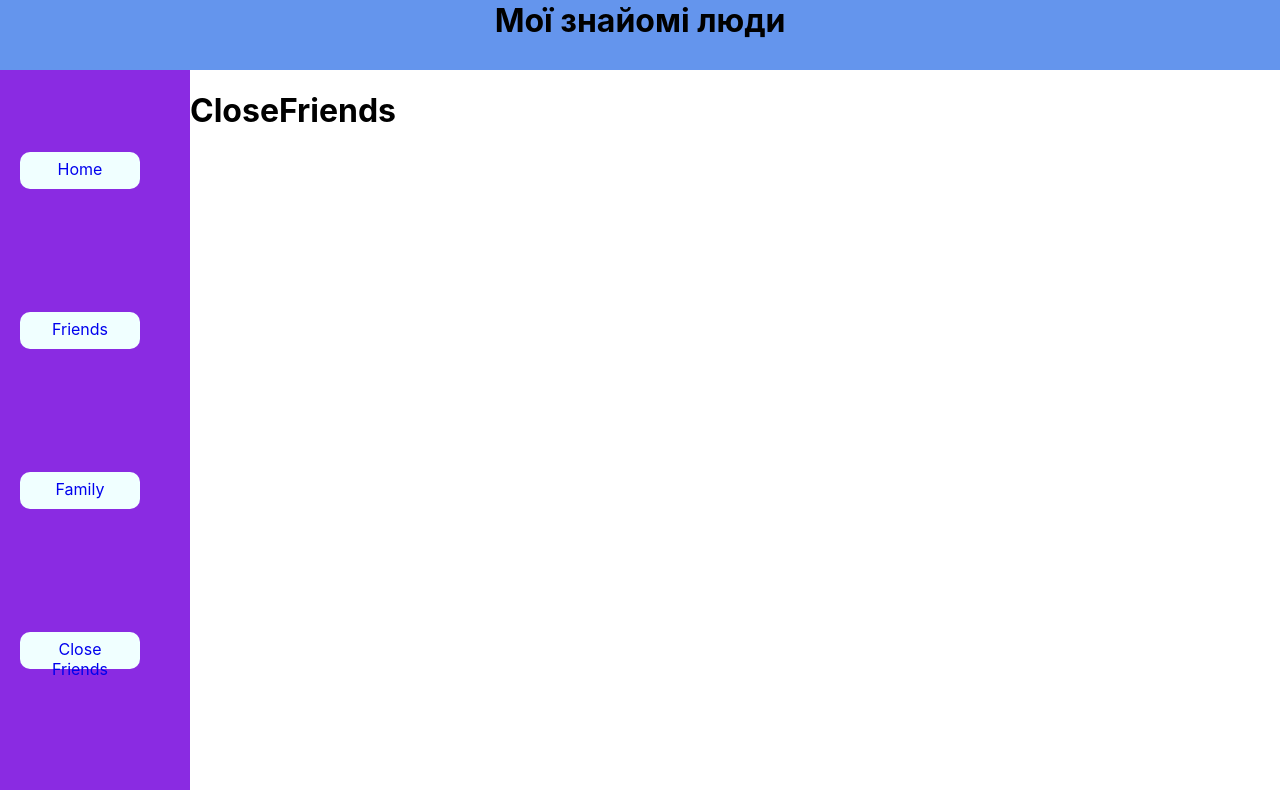
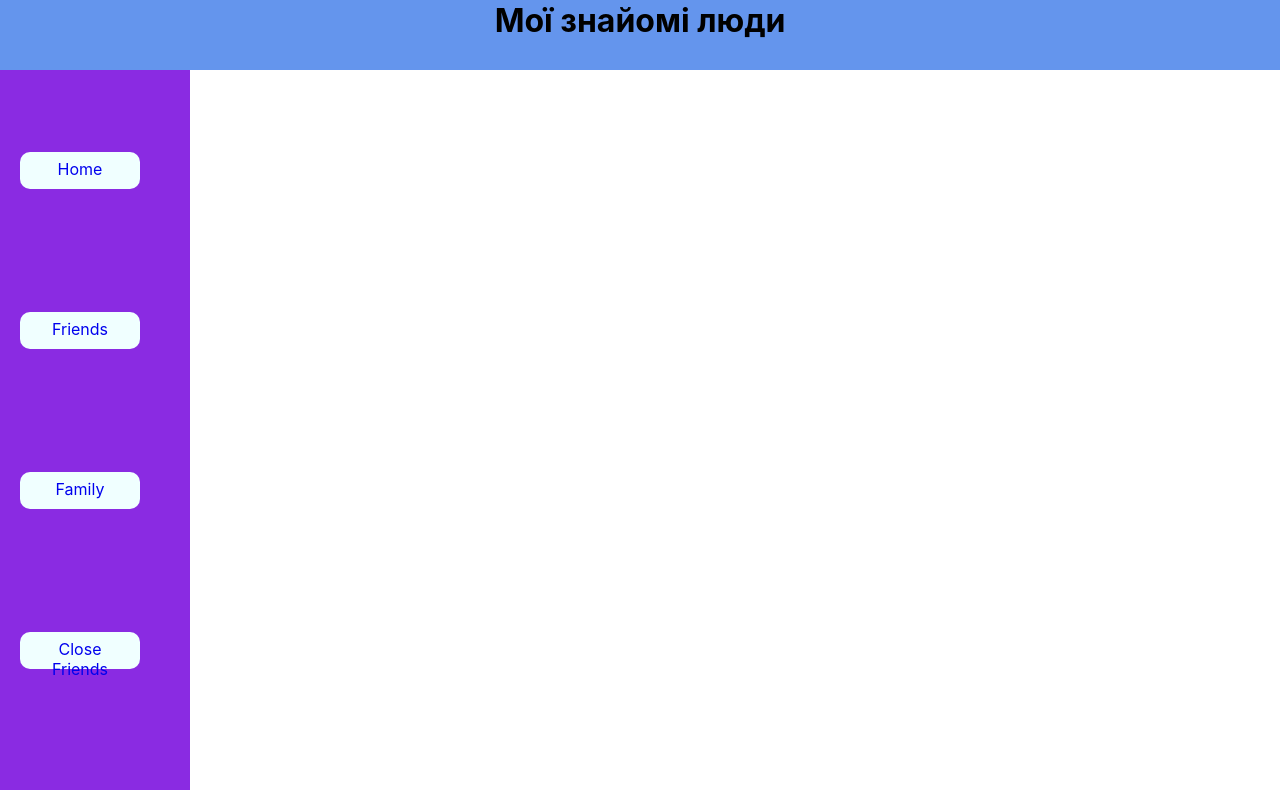
Before and after one commit to fantomkis/react_pro, a React (Create React App) app: page /closefr in a window 1280 px wide. Shown: the top 790 px of the page. Built offline with nearby package versions, Linux system fonts and the light colour scheme.

Commit message:
Sidebar in main

```diff
--- a/src/components/App.tsx
+++ b/src/components/App.tsx
@@ -16,9 +16,10 @@ function App() {
     <>
       <Header />
       <div className={s.wrap} >
-      <Sidebar/>
 
-      <main>
+
+        <main>
+          <Sidebar />
         <Routes>
           <Route path='/' element={<Home />} />
           <Route path='/friends' element={<Friends />} />
```
